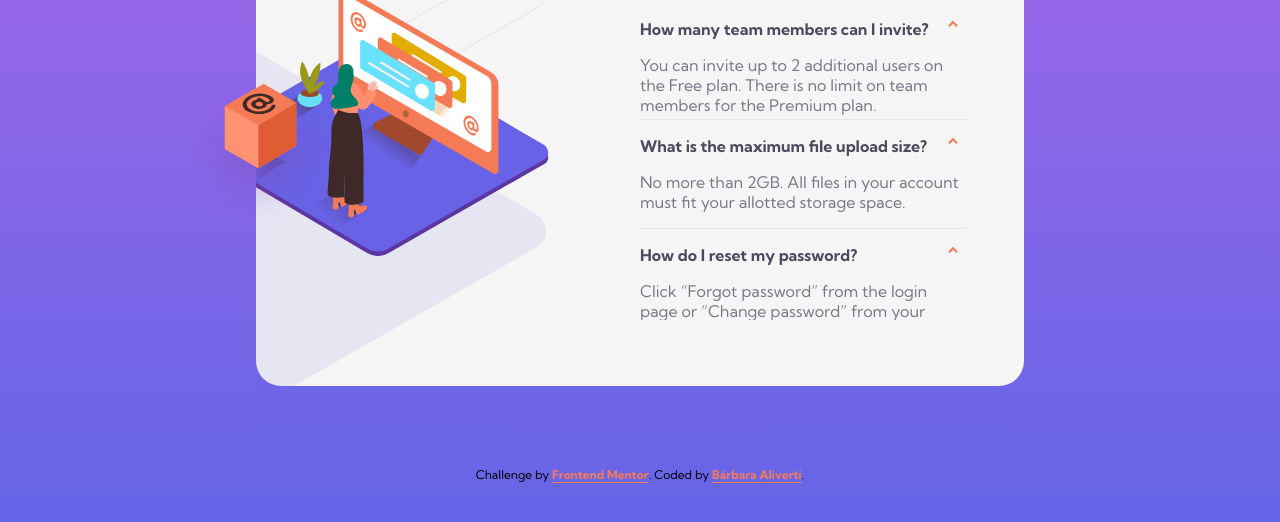
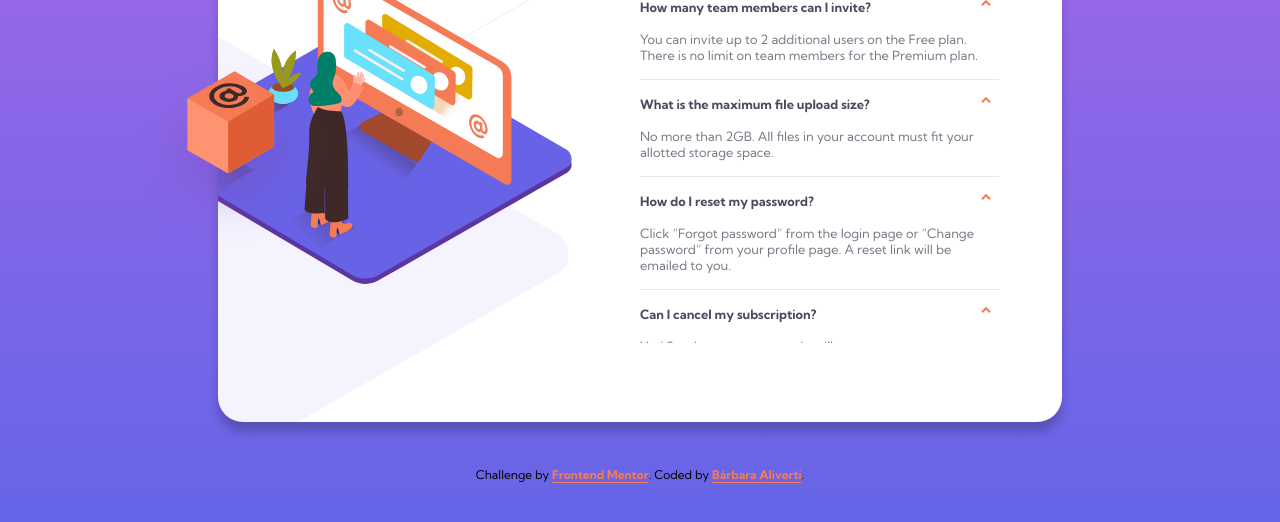
Before and after one commit to barbaraaliverti/faq-accordion-card, a website: page faq-accordion-card-main/index.html in a window 1280 px wide. Shown: the part 278-800 px from the top of the page. Drawn offline with nearby package versions, Linux system fonts and the light colour scheme; files that its build step writes are made by us from their sources; files whose address does not match are found by name.

Commit message:
Finished layout

```diff
--- a/faq-accordion-card-main/index.html
+++ b/faq-accordion-card-main/index.html
@@ -104,7 +104,7 @@
         </div>
       </div>
       <div class="attribution">
-        Challenge by <a href="https://www.frontendmentor.io?ref=challenge" target="_blank">Frontend Mentor</a>.
+        Challenge by <a href="https://www.frontendmentor.io/challenges/faq-accordion-card-XlyjD0Oam" target="_blank">Frontend Mentor</a>.
         Coded by <a href="https://github.com/barbaraaliverti" target="_blank">Bárbara Aliverti</a>.
       </div>
   </div>
--- a/scss/style.scss
+++ b/scss/style.scss
@@ -88,8 +88,9 @@ body {
 
 #content-wrapper {
     align-items: center;
-    background-color: whitesmoke;
+    background-color: white;
     border-radius: 25px;
+    box-shadow: 0 10px 10px 0 rgba(0, 0, 0, 0.2);
     display: flex;
     flex-direction: column;
     margin-top: 10rem;
@@ -180,14 +181,10 @@ body {
 @media screen and (min-width: 800px) {
 
     #content-wrapper {
-        align-items: center;
-        background-color: whitesmoke;
-        border-radius: 25px;
-        display: flex;
         flex-direction: row;
         margin: 0;
-        height: 66%;
-        width: 60%;
+        height:75%;
+        width: 66%;
     }
 
     #img-wrapper-mobile {
@@ -207,27 +204,34 @@ body {
 
         div:nth-child(1) {
             grid-column: 1/-1;
+            z-index: 0;
+
+            img {
+                opacity: 75%;
+            }
         }
 
         div:nth-child(2) {
             grid-column: 1/12;
+            z-index: 1;
         }
 
         div:nth-child(3) {
             grid-column: 1/span 5;
             text-indent: -45%;
             padding-top: 50%;
+            z-index: 2;
         }
 
         img {
-            width: 100%;
+            width: 110%;
             height: 100%;
         }
     }
 
     #faq {
         justify-content: center;
-        font-size: 1rem;
+        font-size: 0.8rem;
         padding: 0;
         width: 50%;
 
@@ -238,7 +242,7 @@ body {
         }
 
         #accordion-container {
-            height: 60%;
+            max-height: 60%;
             margin-right: 15%;
             overflow-x: hidden;
             overflow-y: scroll;
```
Also changed, not shown: README.md, css/style.css.
